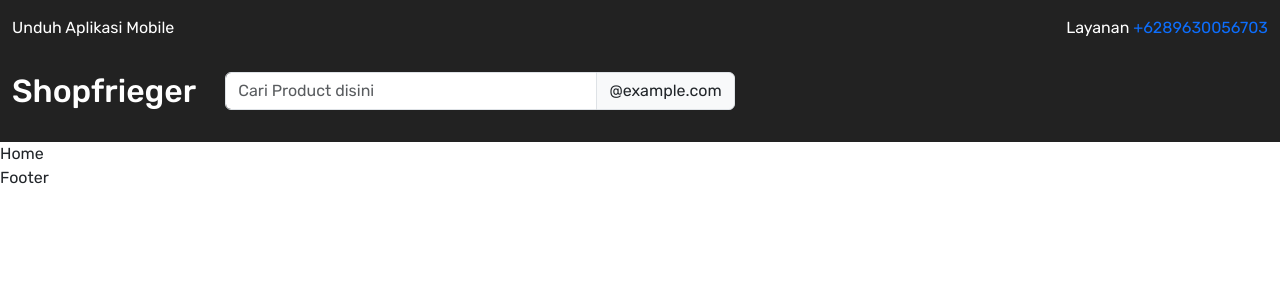
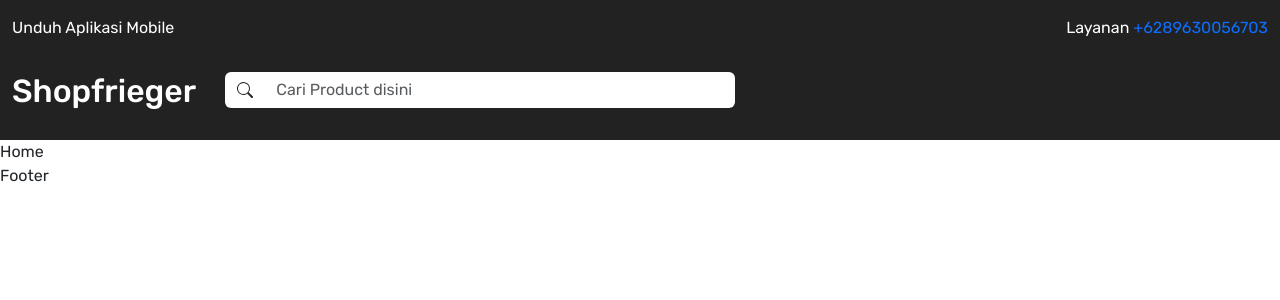
Before and after one commit to irfnmdlptra/E-commerce-From-React, a React (Create React App) app: page / in a window 1280 px wide. Shown: the top 300 px of the page. Built offline with nearby package versions, Linux system fonts and the light colour scheme.

Commit message:
form control

```diff
--- a/src/App.css
+++ b/src/App.css
@@ -53,12 +53,27 @@ a{
 /* header Part Start  */
   .header-top{
     background: var(--bg-black);
-    border-bottom: 1px solid var(--color-3b4149);
+    border-bottom: 2px solid var(--color-3b4149);
   }
 
   .header-nav {
     background: var(--bg-black);
   }
 
+  .header-nav .input-group-text{
+    background: white;
+    border: none;
+  }
+  .header-nav .form-control{
+    background: white;
+    border: none;
+  }
+
+  .header-nav .form-control:focus{
+    background: white;
+    border: none;
+    box-shadow: none;
+  }
+
 
 /* header Part End */
--- a/src/components/Header.js
+++ b/src/components/Header.js
@@ -1,5 +1,6 @@
 import React from "react";
 import { NavLink, Link } from "react-router-dom";
+import {BsSearch} from 'react-icons/bs';
 
 const Header = () => {
   return (
@@ -28,10 +29,10 @@ const Header = () => {
             </div>
             <div className="col-5">
               <div className="input-group mb-3">
+                <span className="input-group-text" id="basic-addon2">
+                  <BsSearch/>
+                </span>
                 <input type="text" className="form-control" placeholder="Cari Product disini" aria-label="Cari Product disini" aria-describedby="basic-addon2" />
-                <span className="input-group-text" id="basic-addon2">
-                  @example.com
-                </span>
               </div>
             </div>
             <div className="col-5"></div>
```
